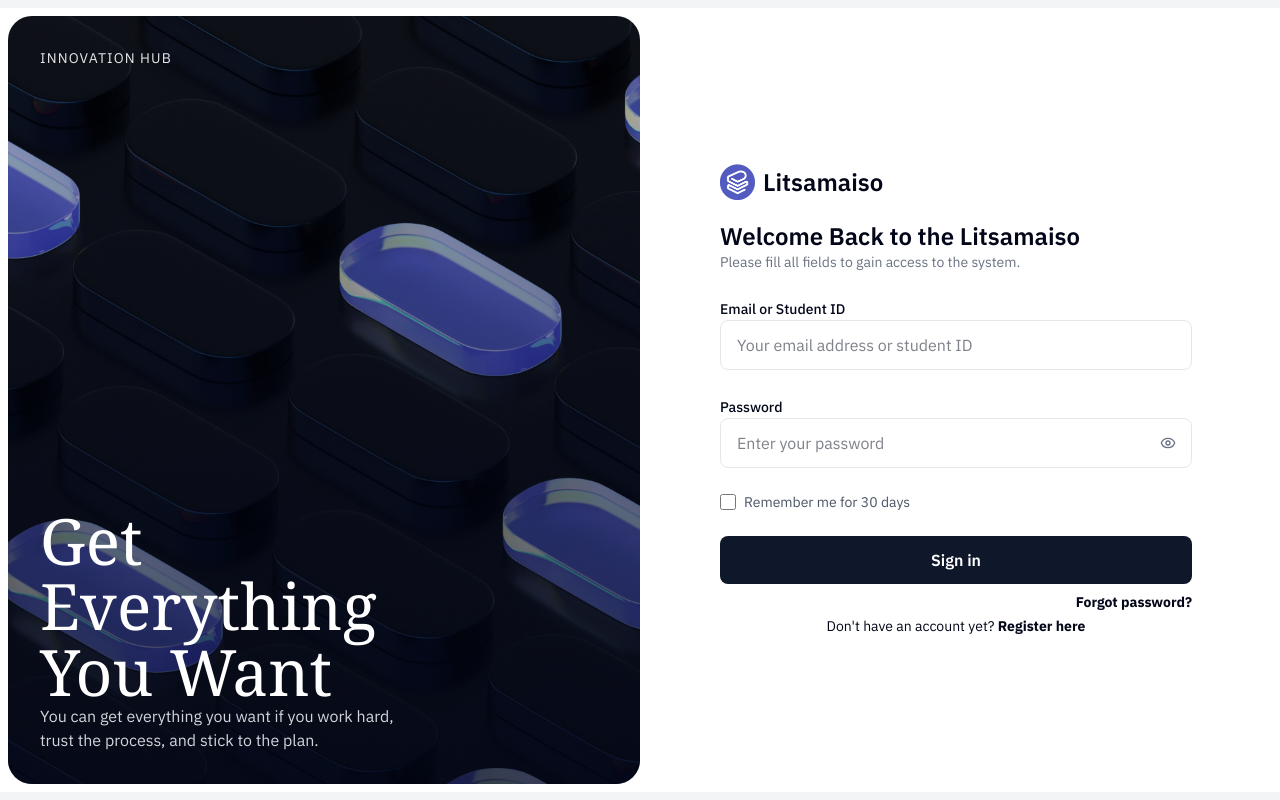
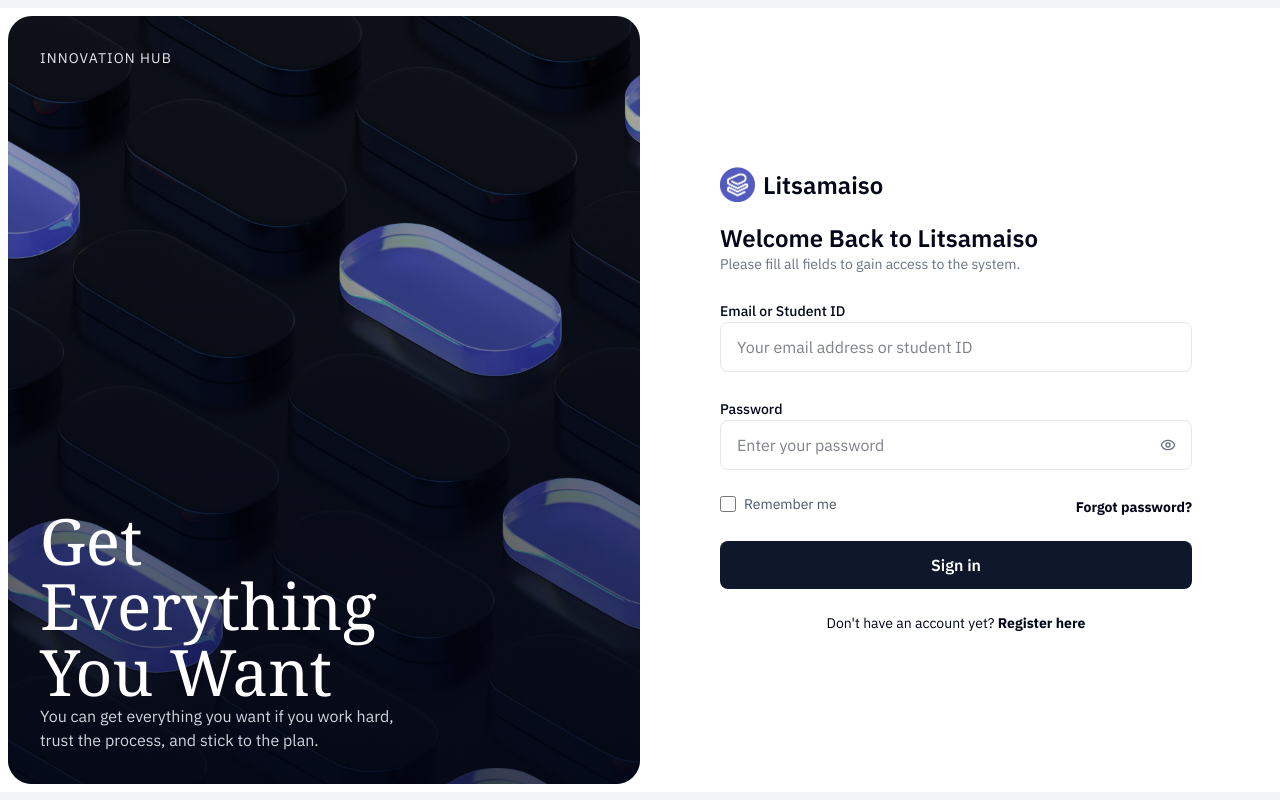
Before and after one commit to BU-Innovation-Hub/litsamaiso, a React (Vite) app in the folder litsamaiso-client/: page /login in a window 1280 px wide. Built offline with nearby package versions, Linux system fonts and the light colour scheme; no server answers; what @posthog/react would draw is missing.

Commit message:
mior UI fixes

```diff
--- a/litsamaiso-client/src/pages/LoginPage.tsx
+++ b/litsamaiso-client/src/pages/LoginPage.tsx
@@ -67,7 +67,7 @@
 
           <div className="auth-header">
             <h1 className="text-2xl font-semibold text-primary-clr">
-              Welcome Back to the Litsamaiso
+              Welcome Back to Litsamaiso
             </h1>
             <p className="mb-6 text-sm text-gray-500">
               Please fill all fields to gain access to the system.
@@ -98,6 +98,7 @@
               />
             </div>
 
+            <div className="flex items-baseline justify-between">
               <label className="flex items-center gap-2 text-sm text-gray-600 cursor-pointer">
                 <input
                   type="checkbox"
@@ -106,8 +107,20 @@
                   onChange={handleChange}
                   className="h-4 w-4 cursor-pointer"
                 />
-              Remember me for 30 days
+                Remember me
               </label>
+
+              <div className="relative text-center text-sm">
+                <p className="">
+                  <Link
+                    className="font-bold text-primary-clr"
+                    to="/forgot-password"
+                  >
+                    Forgot password?
+                  </Link>
+                </p>
+              </div>
+            </div>
 
             {isLoading ? (
               <div className="flex w-full items-center justify-center rounded-md bg-button py-3">
@@ -122,17 +135,6 @@
               </button>
             )}
           </form>
-
-          <div className="relative mt-2 text-center text-sm">
-            <p className="absolute right-0">
-              <Link
-                className="font-bold text-primary-clr"
-                to="/forgot-password"
-              >
-                Forgot password?
-              </Link>
-            </p>
-          </div>
 
           <div className="mt-6 text-center text-sm">
             <p>
```
Lines whose indentation alone changed are shown as unchanged.
